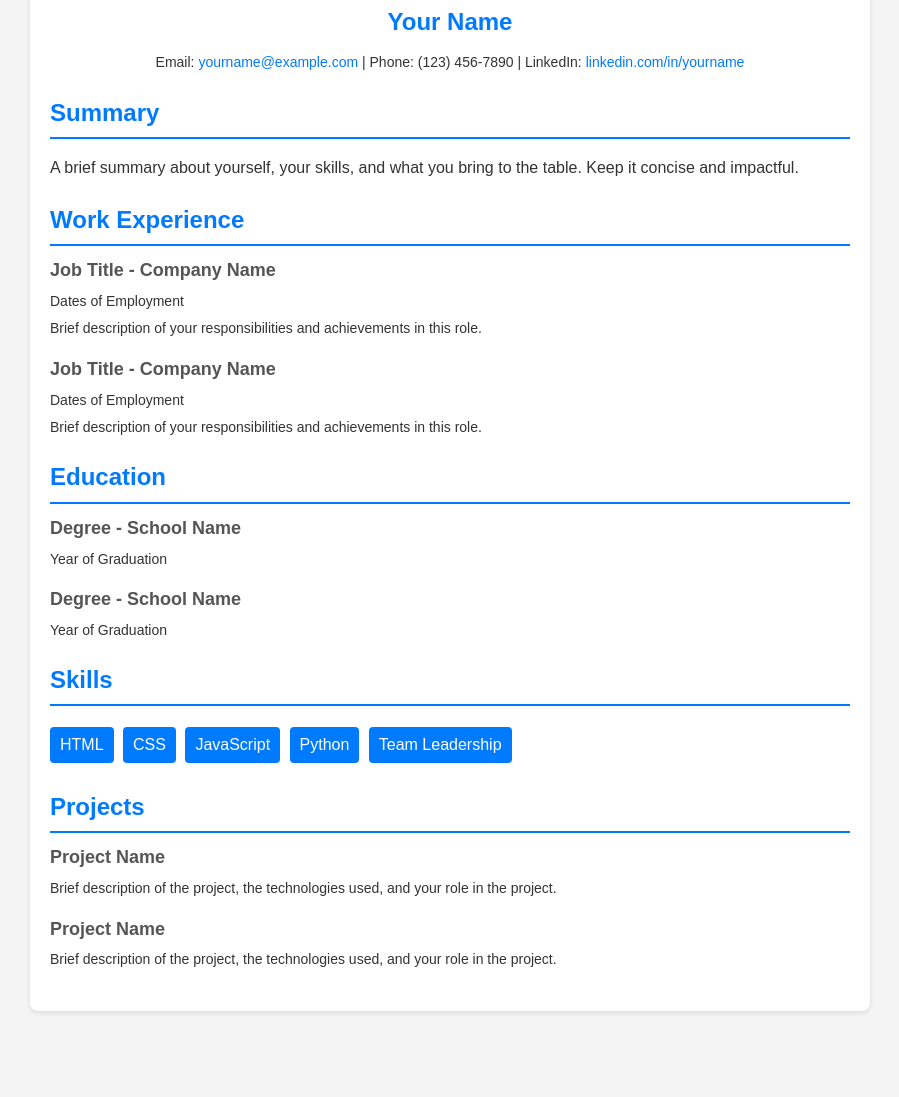
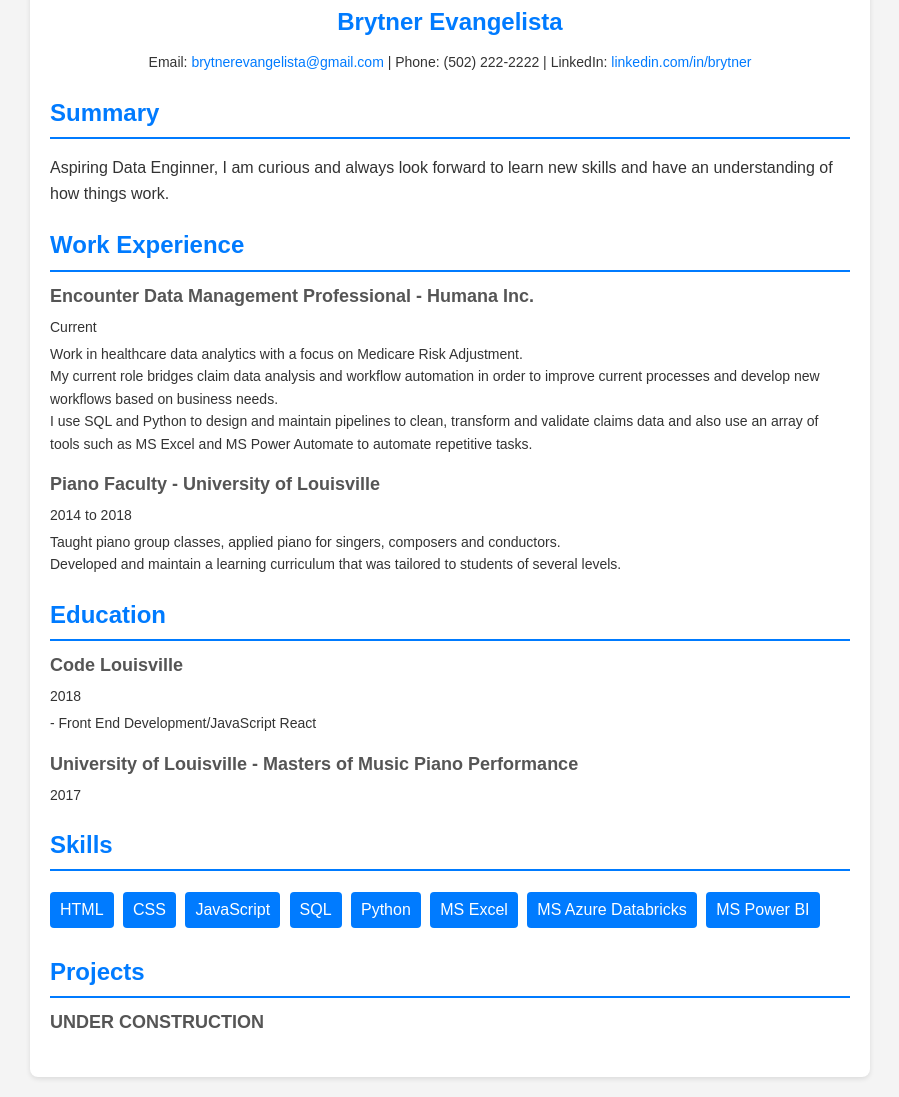
Before and after one commit to brevans25/brevans25.github.io, a plain HTML site: page index.html in a window 1280 px wide. Shown: the part 47-1144 px from the top of the page, without its empty margins (190-1089 px from the left). Before the commit the page ends 1078 px from the top, so only its background shows below. Drawn offline with Linux system fonts and the light colour scheme.

Commit message:
Resume Updated

```diff
--- a/index.html
+++ b/index.html
@@ -78,51 +78,52 @@
     <body>
         <main class="container">
             <section class="header">
-                <h1>Your Name</h1>
+                <h1>Brytner Evangelista</h1>
                 <p class="contact">
                     Email:
                     <a href="mailto:yourname@example.com"
-                        >yourname@example.com</a
+                        >brytnerevangelista@gmail.com</a
                     >
-                    | Phone: (123) 456-7890 | LinkedIn:
-                    <a href="#">linkedin.com/in/yourname</a>
+                    | Phone: (502) 222-2222 | LinkedIn:
+                    <a href="#">linkedin.com/in/brytner</a>
                 </p>
             </section>
             <section class="section">
                 <h2>Summary</h2>
                 <p>
-                    A brief summary about yourself, your skills, and what you
-                    bring to the table. Keep it concise and impactful.
+                    Aspiring Data Enginner, I am curious and always look forward to learn new skills and have an understanding of how things work.
                 </p>
             </section>
             <section class="section">
                 <h2>Work Experience</h2>
                 <div class="item">
-                    <h3>Job Title - Company Name</h3>
-                    <p>Dates of Employment</p>
+                    <h3>Encounter Data Management Professional - Humana Inc.</h3>
+                    <p>Current</p>
                     <p>
-                        Brief description of your responsibilities and
-                        achievements in this role.
+                        Work in healthcare data analytics with a focus on Medicare Risk Adjustment.<br>
+                        My current role bridges claim data analysis and workflow automation in order to improve current processes and develop new workflows based on business needs.<br>
+                        I use SQL and Python to design and maintain pipelines to clean, transform and validate claims data and also use an array of tools such as MS Excel and MS Power Automate to automate repetitive tasks.
                     </p>
                 </div>
                 <div class="item">
-                    <h3>Job Title - Company Name</h3>
-                    <p>Dates of Employment</p>
+                    <h3>Piano Faculty - University of Louisville</h3>
+                    <p>2014 to 2018</p>
                     <p>
-                        Brief description of your responsibilities and
-                        achievements in this role.
+                        Taught piano group classes, applied piano for singers, composers and conductors.<br>
+                        Developed and maintain a learning curriculum that was tailored to students of several levels.
                     </p>
                 </div>
             </section>
             <div class="section">
                 <h2>Education</h2>
                 <div class="item">
-                    <h3>Degree - School Name</h3>
-                    <p>Year of Graduation</p>
+                    <h3>Code Louisville</h3>
+                    <p>2018</p>
+                    <p>- Front End Development/JavaScript React</p>
                 </div>
                 <div class="item">
-                    <h3>Degree - School Name</h3>
-                    <p>Year of Graduation</p>
+                    <h3>University of Louisville - Masters of Music Piano Performance</h3>
+                    <p>2017</p>
                 </div>
             </section>
             <section class="section">
@@ -132,26 +133,18 @@
                         <li>HTML</li>
                         <li>CSS</li>
                         <li>JavaScript</li>
+                        <li>SQL</li>
                         <li>Python</li>
-                        <li>Team Leadership</li>
+                        <li>MS Excel</li>
+                        <li>MS Azure Databricks</li>
+                        <li>MS Power BI</li>
                     </ul>
                 </div>
             </section>
             <section class="section">
                 <h2>Projects</h2>
                 <div class="item">
-                    <h3>Project Name</h3>
-                    <p>
-                        Brief description of the project, the technologies used,
-                        and your role in the project.
-                    </p>
-                </div>
-                <div class="item">
-                    <h3>Project Name</h3>
-                    <p>
-                        Brief description of the project, the technologies used,
-                        and your role in the project.
-                    </p>
+                    <h3>UNDER CONSTRUCTION</h3>
                 </div>
             </section>
         </main>
```
